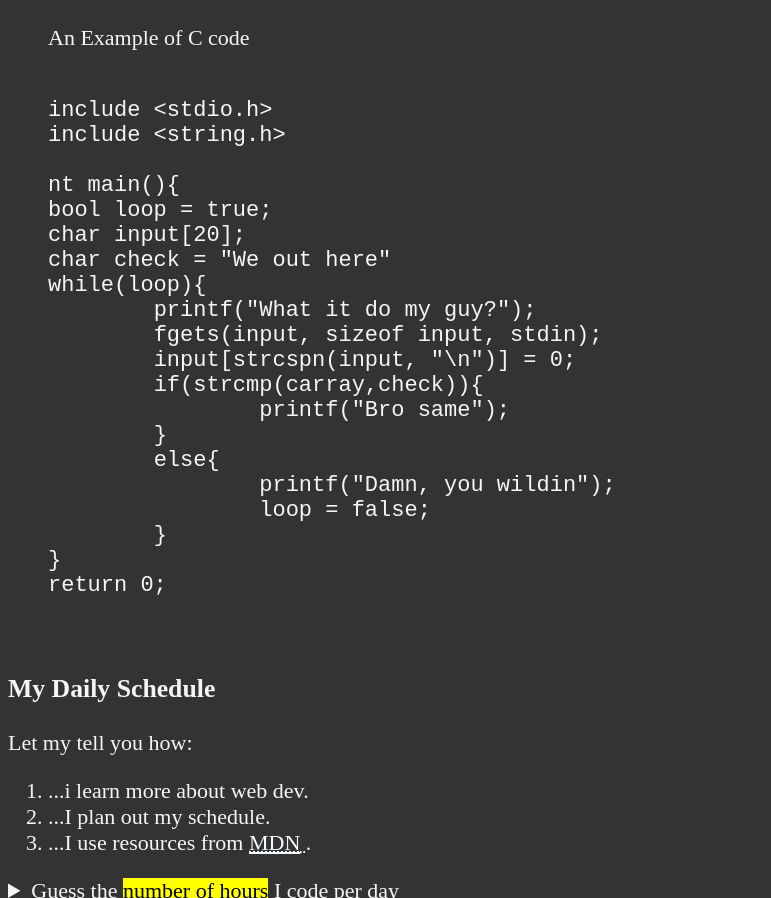
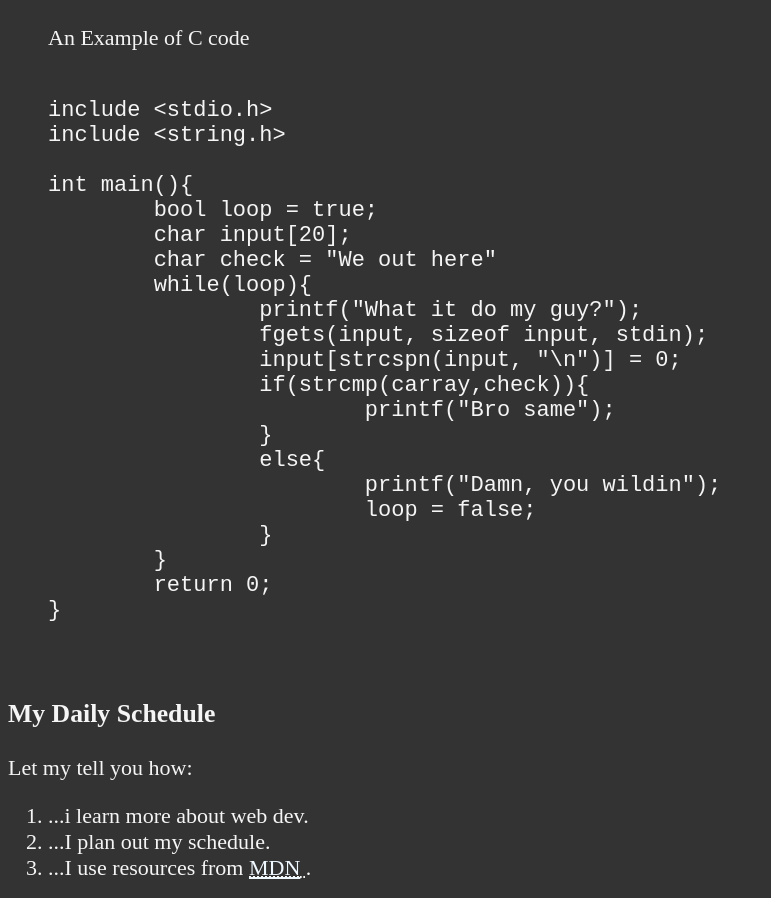
Before and after one commit to NightWng120/NightWng120.github.io, a plain HTML site: page index.html in a window 1280 px wide. Shown: the part 868-1766 px from the top of the page, without its empty margins (0-771 px from the left). Drawn offline with Linux system fonts and the light colour scheme.

Commit message:
Update index.html

```diff
--- a/index.html
+++ b/index.html
@@ -38,7 +38,7 @@
 include &lt;stdio.h&gt;
 include &lt;string.h&gt;
 
-nt main(){
+int main(){
 	bool loop = true;
 	char input[20];
 	char check = "We out here"
@@ -55,6 +55,7 @@ while(loop){
 		}
 	}
 	return 0;
+}
 
 					</code></pre>
 				</figure>
```
Lines whose indentation alone changed are shown as unchanged.
